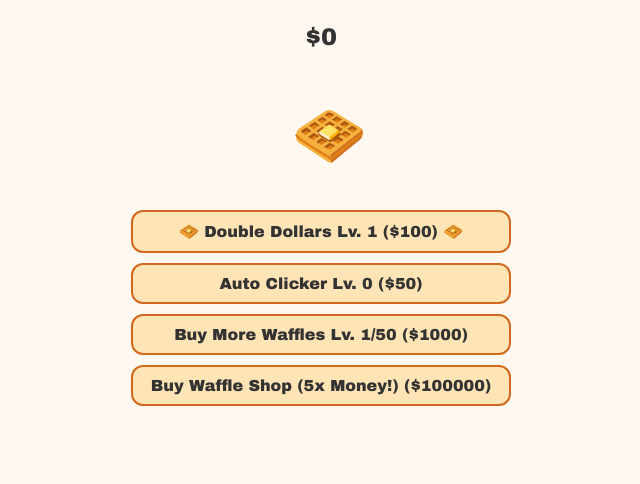
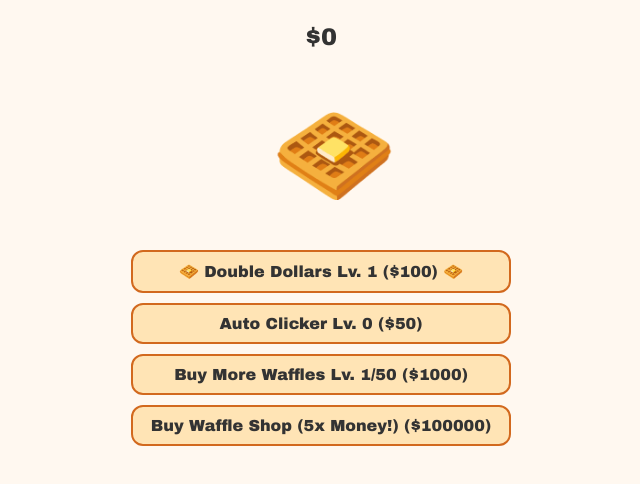
Before and after one commit to VewertyPloik/Waffle-Clicker, a plain HTML site: page index.html in a window 1280 px wide. Shown: the part 70-554 px from the top of the page, without its empty margins (319-959 px from the left). Drawn offline with Linux system fonts and the light colour scheme.

Commit message:
Update index.html

```diff
--- a/index.html
+++ b/index.html
@@ -27,10 +27,10 @@
       margin: 10px 0;
     }
     .waffle-btn {
-      font-size: 60px;
-      line-height: 70px;
-      width: 70px;
-      height: 70px;
+      font-size: 100px;
+      line-height: 110px;
+      width: 110px;
+      height: 110px;
       border: none;
       background: transparent;
       cursor: pointer;
```
